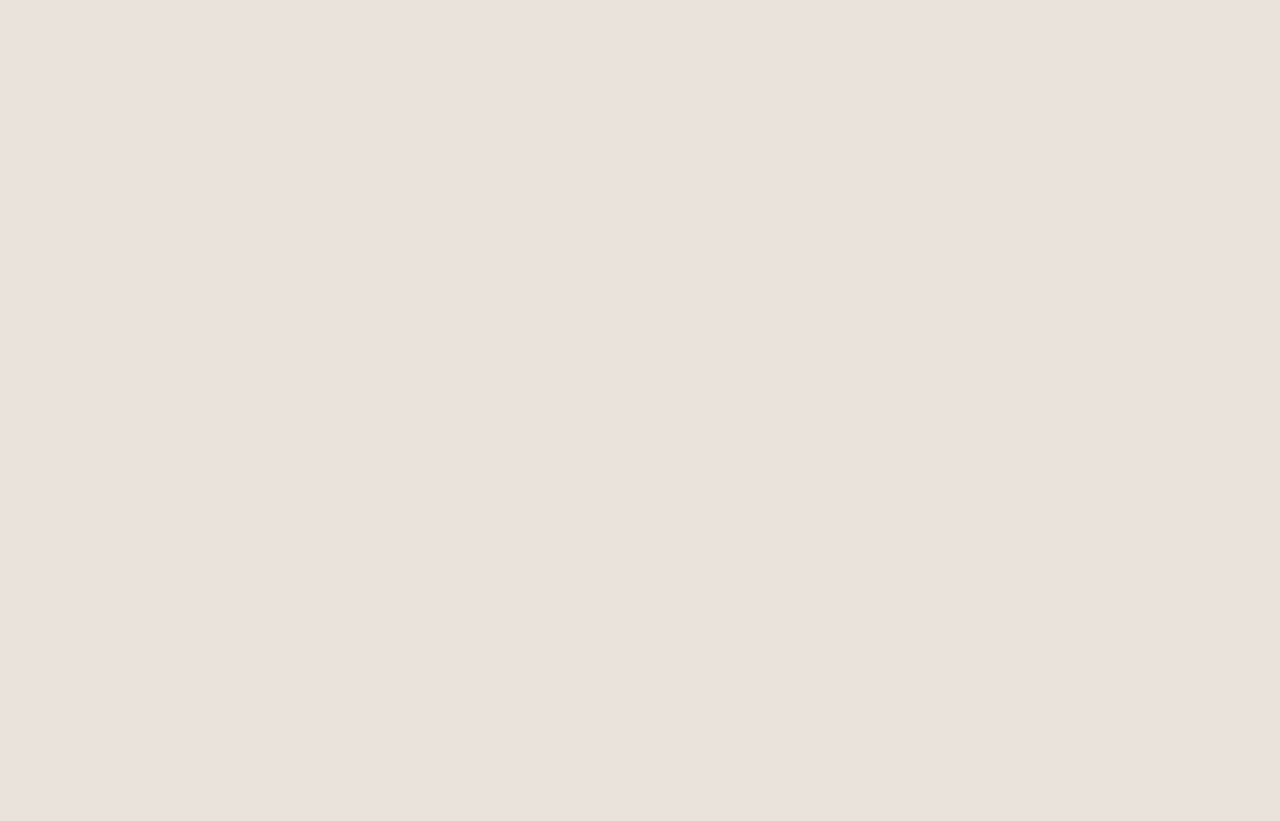
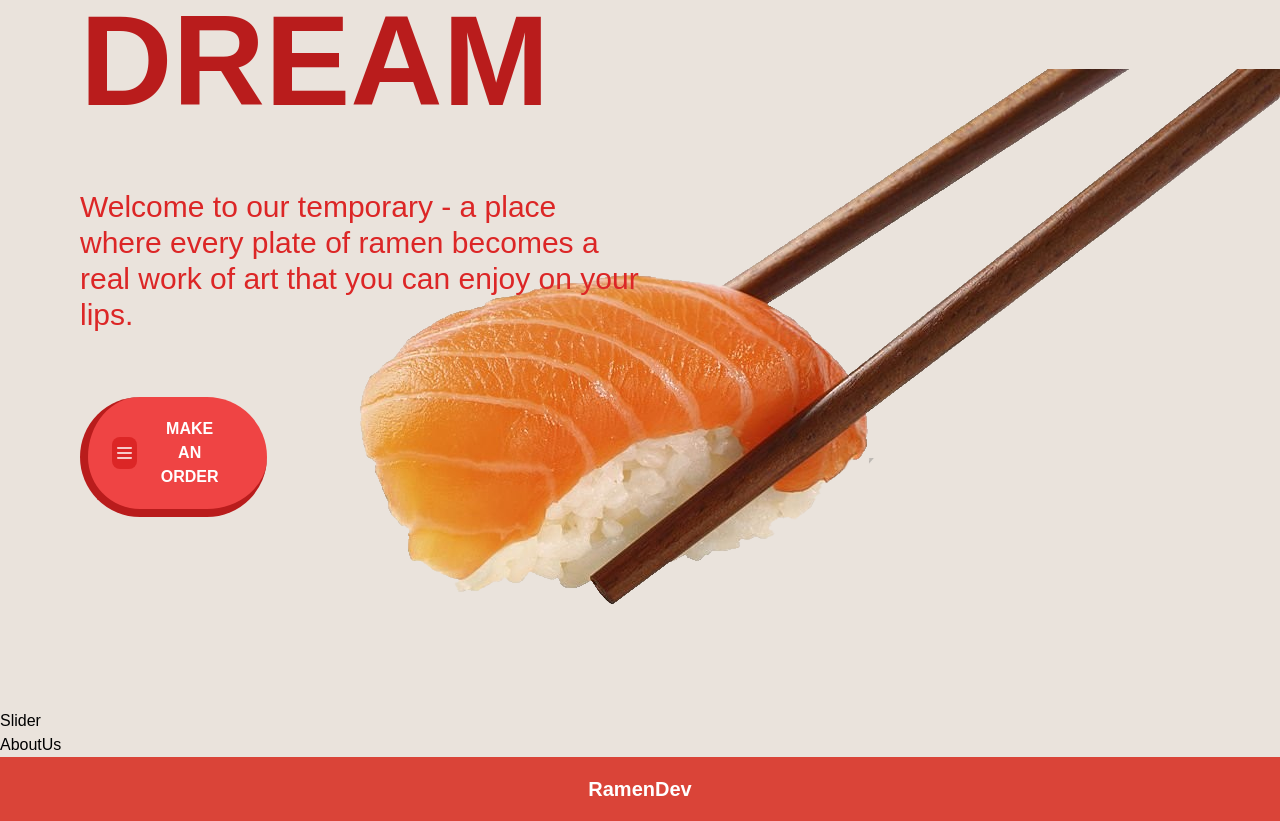
Before and after one commit to denimozh/DeliveryDev, a Next.js app: page / in a window 1280 px wide. Shown: the part 460-1281 px from the top of the page. Before the commit the page ends 800 px from the top, so only its background shows below. Built offline with nearby package versions, Linux system fonts and the light colour scheme.

Commit message:
completed navbar, footer and done HeroSec

```diff
--- /dev/null
+++ b/src/Types/index.ts
@@ -0,0 +1,12 @@
+import { MouseEventHandler } from "react";
+export interface ButtonProps {
+    text: string;
+    containerStyles?: string;
+    handleClick?: MouseEventHandler<HTMLButtonElement>;
+    btnType?: "button" | "submit";
+    textStyles?: string;
+    rightIcon?: string;
+    isDisabled?: boolean;
+    iconStyle?: string,
+    imgStyle?: string
+}
--- a/src/app/globals.css
+++ b/src/app/globals.css
@@ -1,6 +1,12 @@
 @tailwind base;
 @tailwind components;
 @tailwind utilities;
+@import url('https://fonts.googleapis.com/css2?family=Poppins:wght@300;400;500;600;700&display=swap');
+
+
+* {
+  font-family: 'Poppins', sans-serif;
+}
 
 body{
   background-color: #EAE3DC;
--- a/src/app/page.tsx
+++ b/src/app/page.tsx
@@ -1,7 +1,12 @@
+import { Hero, AboutUs, Slider } from '@/components'
 import Image from 'next/image'
 
 export default function Home() {
   return (
-    <main>Hello World!</main>
+    <main>
+      <Hero/>
+      <Slider/>
+      <AboutUs/>
+    </main>
   )
 }
--- /dev/null
+++ b/src/components/AboutUs.tsx
@@ -0,0 +1,9 @@
+import React from 'react'
+
+const AboutUs = () => {
+  return (
+    <div>AboutUs</div>
+  )
+}
+
+export default AboutUs
--- /dev/null
+++ b/src/components/Button.tsx
@@ -0,0 +1,26 @@
+"use client";
+import React from 'react'
+import { ButtonProps } from '@/Types';
+import Image from 'next/image';
+
+const Button = ({ text, containerStyles, handleClick, btnType, textStyles, rightIcon, iconStyle, imgStyle}: ButtonProps) => {
+    return (
+      <button
+          className={`flex flex-row relative justify-center items-center outline-none; ${containerStyles}`}
+          type={btnType || 'button'}
+          onClick={handleClick}
+          disabled={false}
+      >
+        {rightIcon && (
+            <div className={`relative ${iconStyle}`}>
+              <Image src={rightIcon} alt='right icon' fill className={`${imgStyle}`}/>
+            </div>
+          )}
+          <span className={`${textStyles}`}>
+              {text}
+          </span>
+      </button>
+    )
+  }
+
+  export default Button
--- a/src/components/Footer.tsx
+++ b/src/components/Footer.tsx
@@ -1,8 +1,11 @@
+import Link from 'next/link'
 import React from 'react'
 
 const Footer = () => {
   return (
-    <div>Footer</div>
+    <div className='h-12 md:h-16 p-4 text-white bg-main-red flex items-center text-center justify-center'>
+      <Link href={"/"} className='font-bold text-xl'>RamenDev</Link>
+    </div>
   )
 }
 
--- /dev/null
+++ b/src/components/Hero.tsx
@@ -0,0 +1,27 @@
+import React from 'react'
+import Button from './Button'
+import Image from 'next/image'
+import MenuIcon from '@mui/icons-material/Menu';
+
+const Hero = () => {
+  return (
+    <div className='pt-16 bg-hero-png bg-no-repeat bg-right-bottom pb-48 '>
+        <div className='md:px-20'>
+            <p className='text-5xl text-red-700 font-bold font lg:text-9xl'>YOUR ASIAN </p>
+            <p className='text-4xl text-red-500 font-bold font pt-2 lg:text-9xl lg:pt-8 lg:text-red-700'>CULINARY DREAM</p>
+        </div>
+        <div className='md:px-20 flex flex-row pt-16'>
+            <div className='flex flex-col basis-1/2'>
+                <p className='text-3xl text-red-600 font-medium'>Welcome to our temporary - a place where every plate
+                of ramen becomes a real work of art that you can enjoy on your lips.</p>
+                <div className='pt-16'>
+                  <Button text='MAKE AN ORDER' containerStyles='border-l-8 border-b-8 hover:bg-red-500 hover:border-red-800 active:bg-red-700 border-red-700 bg-red-500 py-5 px-6 w-1/3 rounded-full' textStyles='pl-4 pr-4 text-white font-bold'
+                  rightIcon='/menu.svg' iconStyle='p-2 rounded-lg w-8 h-8 bg-red-600' imgStyle='p-1'/>
+                </div>
+            </div>
+        </div>
+    </div>
+  )
+}
+
+export default Hero
--- /dev/null
+++ b/src/components/Slider.tsx
@@ -0,0 +1,9 @@
+import React from 'react'
+
+const Slider = () => {
+  return (
+    <div>Slider</div>
+  )
+}
+
+export default Slider
--- a/tailwind.config.ts
+++ b/tailwind.config.ts
@@ -12,10 +12,14 @@ const config: Config = {
         'gradient-radial': 'radial-gradient(var(--tw-gradient-stops))',
         'gradient-conic':
           'conic-gradient(from 180deg at 50% 50%, var(--tw-gradient-stops))',
+        'hero-png': "url('/hero-bg.png')",
       },
       colors: {
         'main-red': '#da4438',
-      }
+      },
+      fontFamily: {
+        poppins: ["Poppins", "sans-serif"],
+      },
     },
   },
   plugins: [],
```
Also changed, not shown: src/components/index.ts (+7 -1 lines), public/hero-bg.png (added), public/menu.svg (added).
